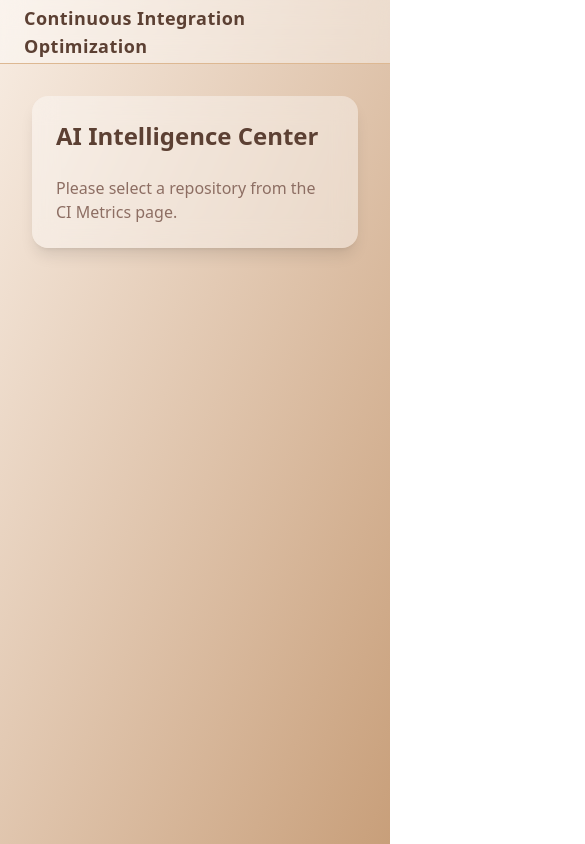
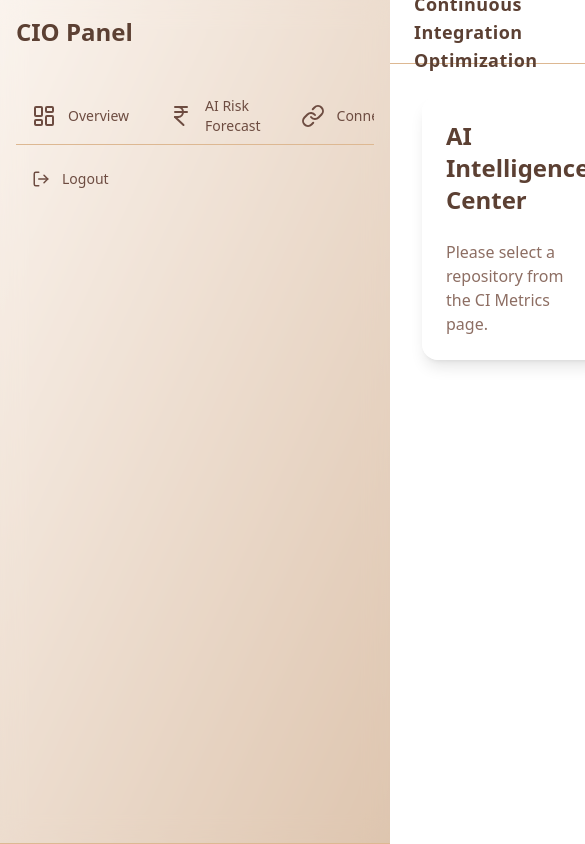
Before and after one commit to Shashanks2004/ci-optimization-dashboard-frontend, a React (Vite) app: page /ai-insights in a window 390 px wide. Shown: the top 844 px of the page, 585 px wide, since content can reach past the window. Built offline with nearby package versions, Linux system fonts and the light colour scheme.

Commit message:
small changes

```diff
--- a/src/components/Sidebar.jsx
+++ b/src/components/Sidebar.jsx
@@ -24,15 +24,23 @@ export default function Sidebar() {
 
   return (
     <aside
-      className="h-screen w-64 p-6 hidden md:flex flex-col
-                 bg-white/40 backdrop-blur-md
-                 border-r border-[#DDB892]"
-    >
+  className="
+    w-full md:w-64
+    p-4 md:p-6
+    flex flex-col
+    bg-white/40 backdrop-blur-md
+    border-b md:border-b-0 md:border-r
+    border-[#DDB892]
+  "
+>
       <h1 className="text-2xl font-bold text-[#5C4033] mb-10">
         CIO Panel
       </h1>
 
-      <nav className="flex-1 space-y-3">
+      <nav className="
+  flex gap-2 overflow-x-auto
+  md:block md:space-y-3
+">
 
         <SidebarItem
           to="/dashboard"
```
